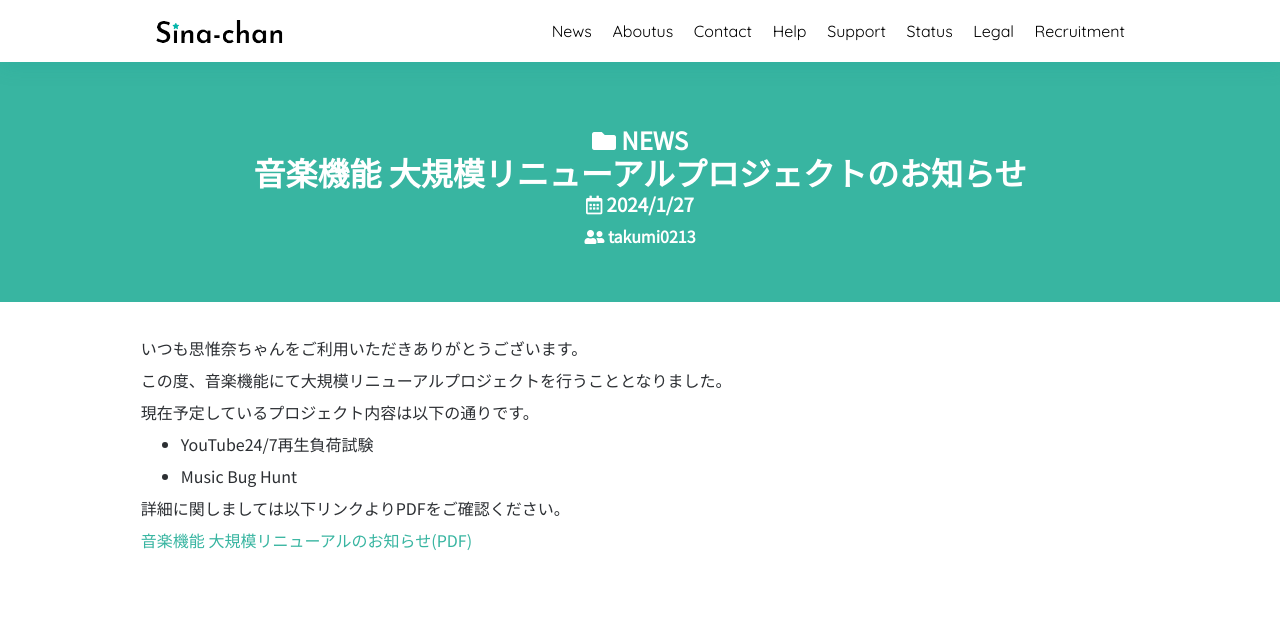
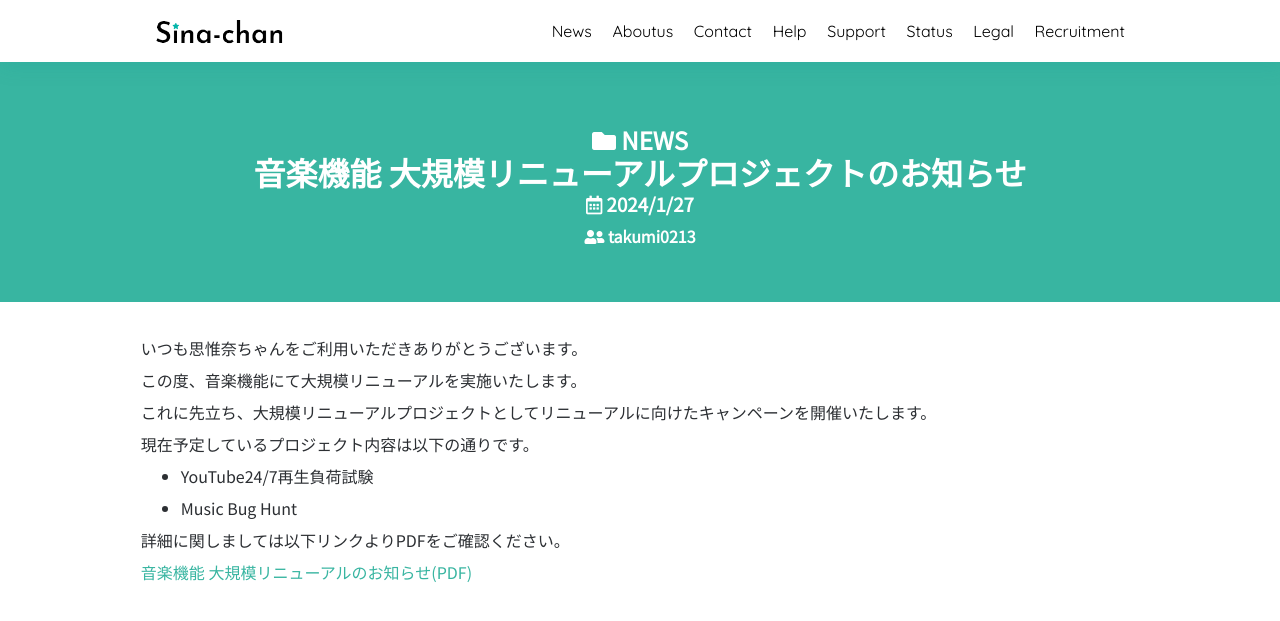
Before and after one commit to SinaKitagami/sinakitagami.github.io, a Jekyll site: the page built from _posts/NEWS/2024-01-27-2024-1-music-new-project.md, in a window 1280 px wide and 900 px high. Shown: the top 621 px of the window. Built offline with Jekyll 4.4.1, drawn with Linux system fonts in a browser that asks for light colours; nearby versions of some CDN libraries; a script that is not in the unit is left out.

Commit message:
Update 2024-01-27-2024-1-music-new-project.md

```diff
--- a/_posts/NEWS/2024-01-27-2024-1-music-new-project.md
+++ b/_posts/NEWS/2024-01-27-2024-1-music-new-project.md
@@ -8,7 +8,9 @@ author: takumi0213
 ---
 いつも思惟奈ちゃんをご利用いただきありがとうございます。
 
-この度、音楽機能にて大規模リニューアルプロジェクトを行うこととなりました。
+この度、音楽機能にて大規模リニューアルを実施いたします。
+
+これに先立ち、大規模リニューアルプロジェクトとしてリニューアルに向けたキャンペーンを開催いたします。
 
 現在予定しているプロジェクト内容は以下の通りです。
 
```
